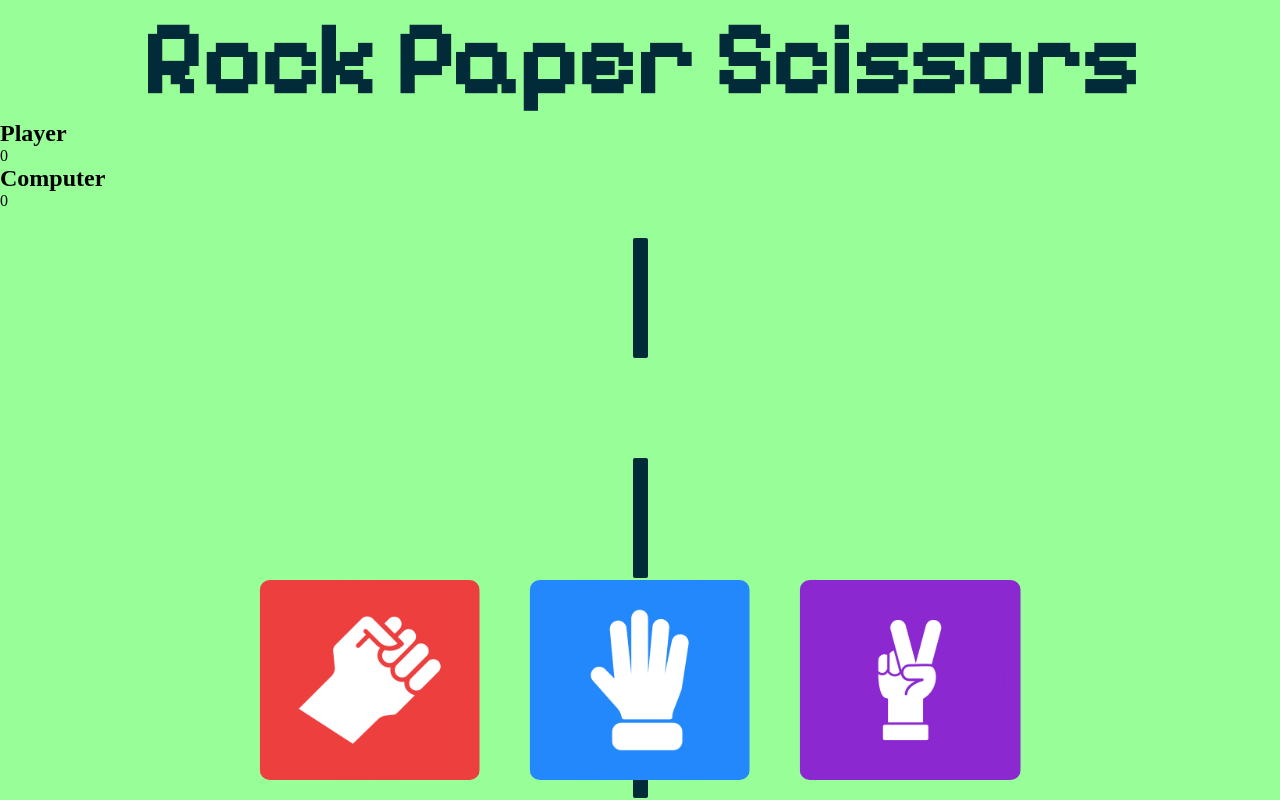
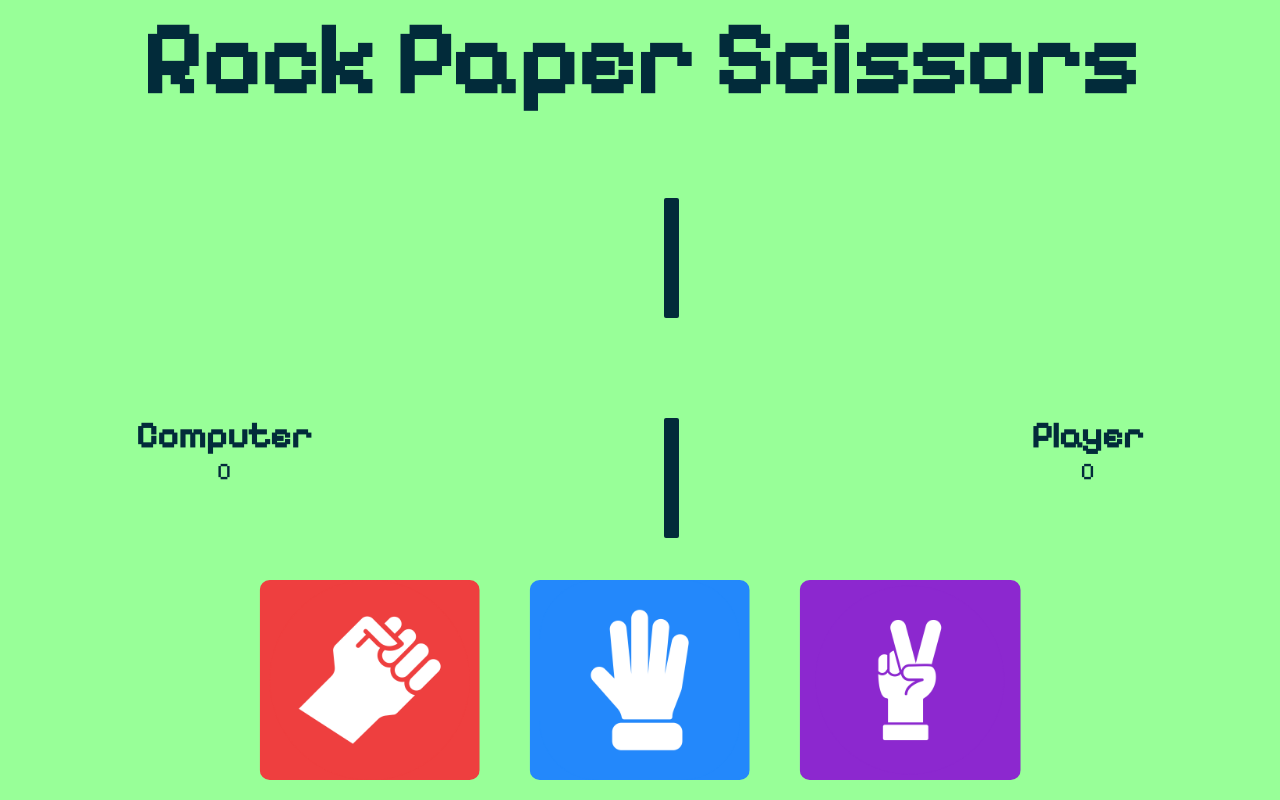
Before and after one commit to binit2-1/Odin-JS-Rock-Paper-Scissors, a plain HTML site: page index.html in a window 1280 px wide. Drawn offline with Linux system fonts and the light colour scheme.

Commit message:
Basic CSS and HTML is done

```diff
--- a/index.html
+++ b/index.html
@@ -10,20 +10,22 @@
     <link rel="stylesheet" href="styles.css">
     <div class="container">
         <h1 class="heading">Rock Paper Scissors</h1>
-        <div class="score">
+        <div class="score-wrapper">
+            <div class="computer">
+                <h2>Computer</h2>
+                <p id="computerScore">0</p>
+            </div>
+
+            <div id="divider">
+                <div class="square1"></div>
+                <div class="square2"></div>
+                <div class="square3"></div>
+            </div>
+
             <div class="player">
                 <h2>Player</h2>
                 <p id="playerScore">0</p>
             </div>
-            <div class="computer">
-                <h2>Computer</h2>
-                <p id="computerScore">0</p>
-            </div>
-        </div>
-        <div id=divider>
-            <div class="square1"></div>
-            <div class="square2"></div>
-            <div class="square3"></div>
         </div>
         <div id="game">
             <button id="rock"></button>
--- a/styles.css
+++ b/styles.css
@@ -10,6 +10,21 @@
     color: #022B3A;
     text-align: center;
 
+}
+
+.score-wrapper {
+    display: flex;
+    justify-content: space-around;
+    align-items: center;
+    gap: 80px; /* spacing between squares and score boxes */
+    margin-top: 50px;
+}
+
+.player, .computer {
+    text-align: center;
+    font-family: Pixelify Sans;
+    font-size: 24px;
+    color: #022B3A;
 }
 
 #divider{
```
